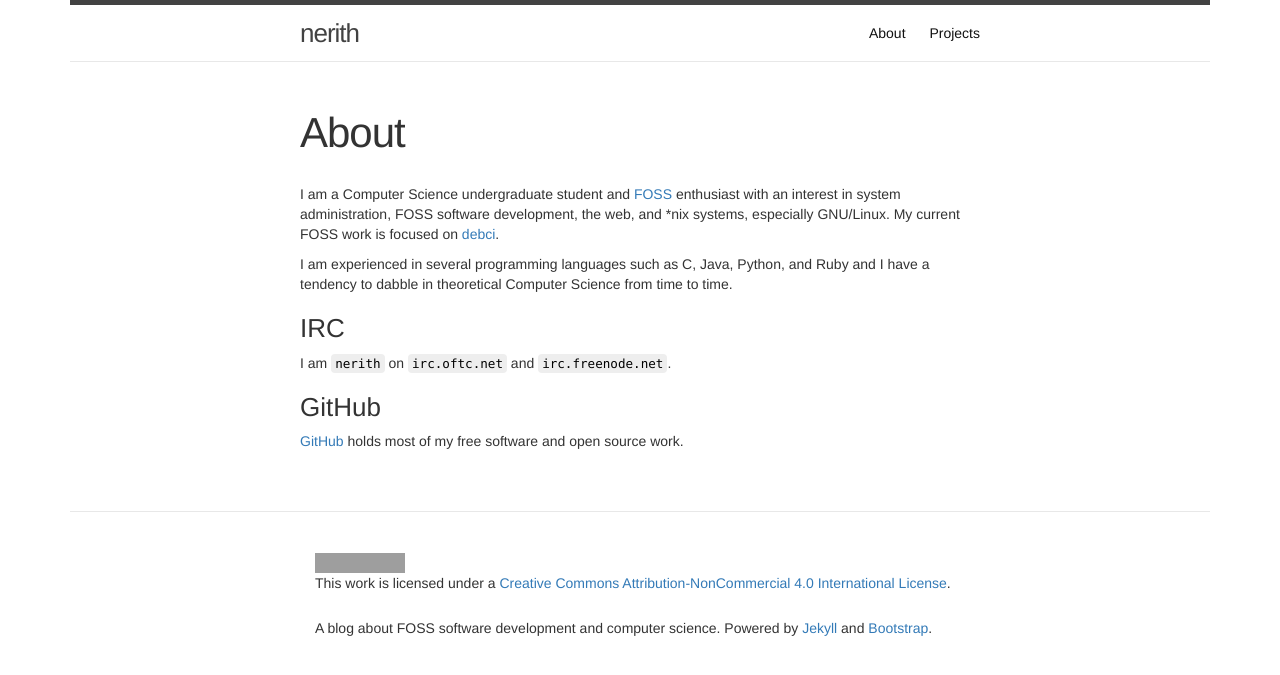
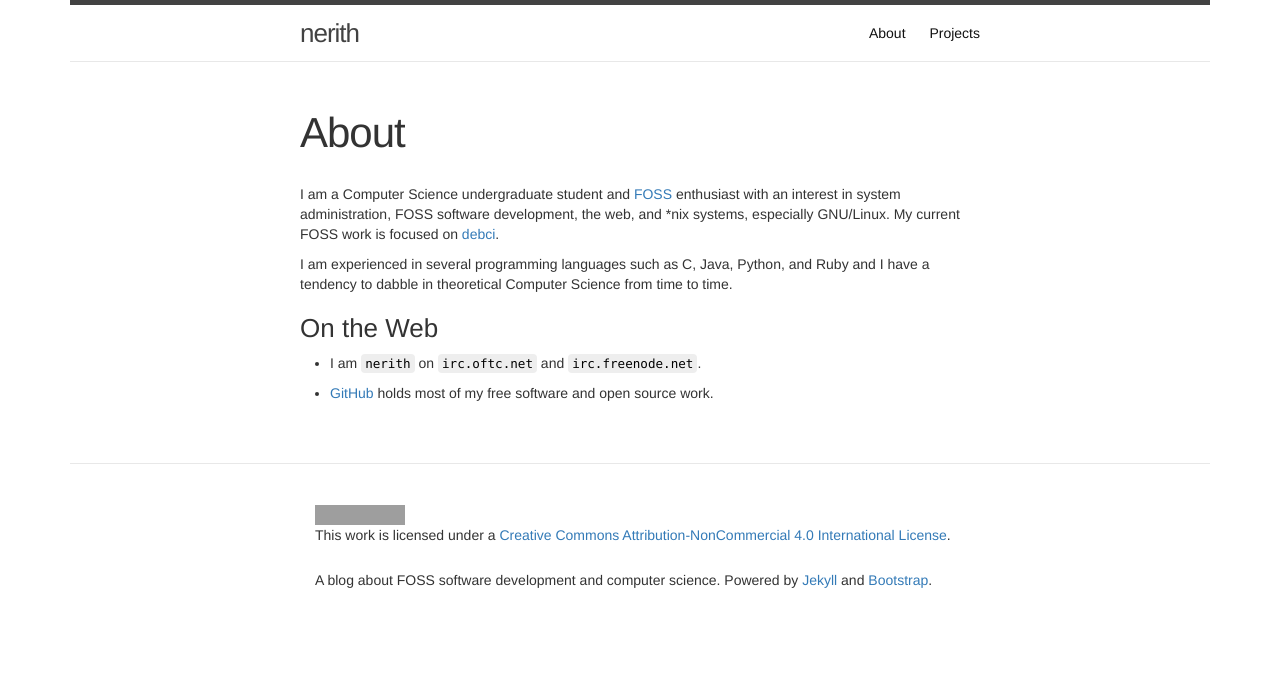
Before and after one commit to nerith/nerith.github.io, a Jekyll site: the page built from about.md, in a window 1280 px wide. Shown: the top 675 px of the page. Built offline with Jekyll 4.4.1, drawn with Linux system fonts in a browser that asks for light colours; grey boxes are pictures that could not be loaded.

Commit message:
about.md: Reorganize the web info section

```diff
--- a/about.md
+++ b/about.md
@@ -14,10 +14,9 @@ I am experienced in several programming languages such as C, Java, Python, and
 Ruby and I have a tendency to dabble in theoretical Computer Science from time
 to time.
 
-### IRC
+### On the Web
 
-I am `nerith` on `irc.oftc.net` and `irc.freenode.net`.
+  * I am `nerith` on `irc.oftc.net` and `irc.freenode.net`.
 
-### GitHub
-[GitHub](https://github.com/nerith/) holds most of my free software and open
+  * [GitHub](https://github.com/nerith/) holds most of my free software and open
 source work.
```
